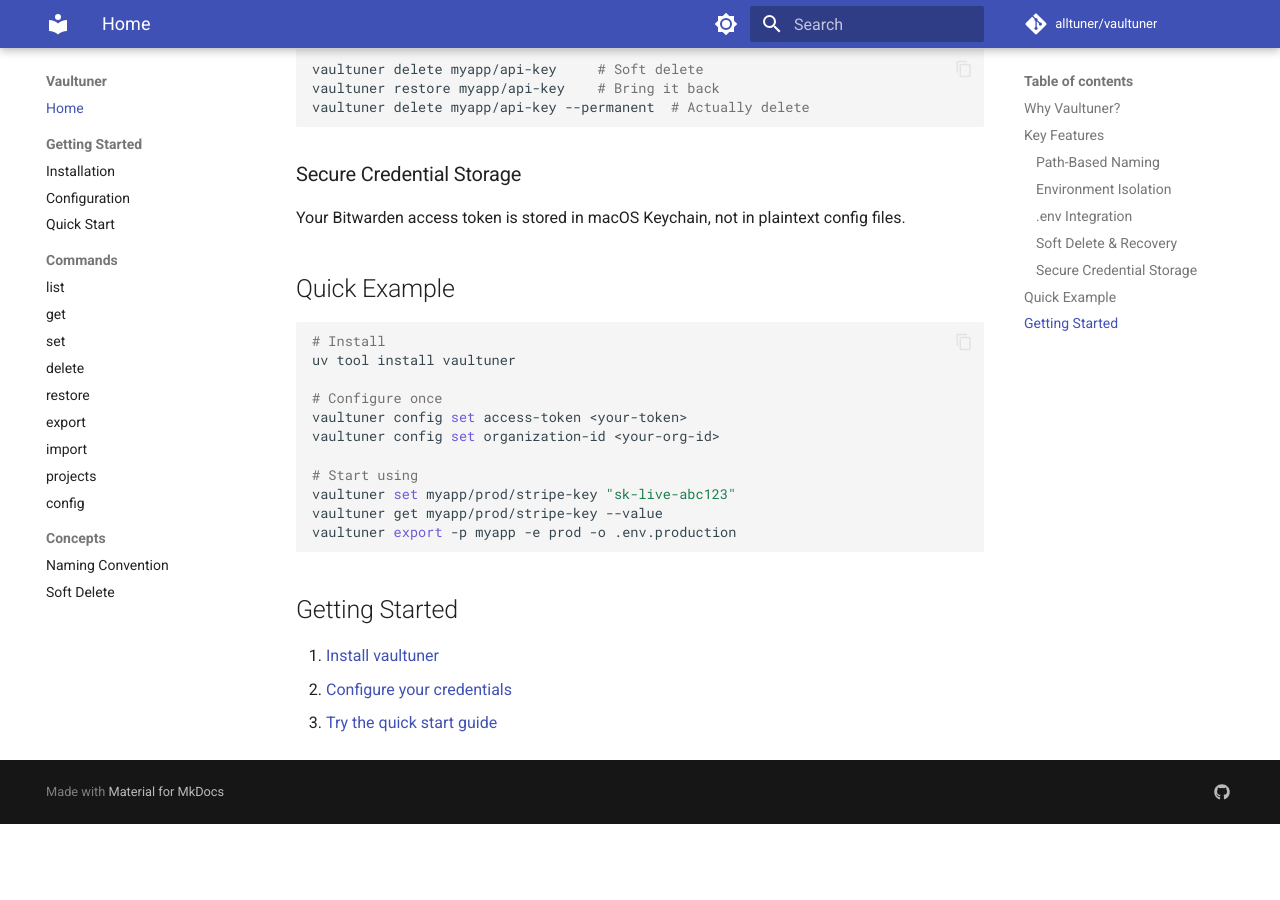
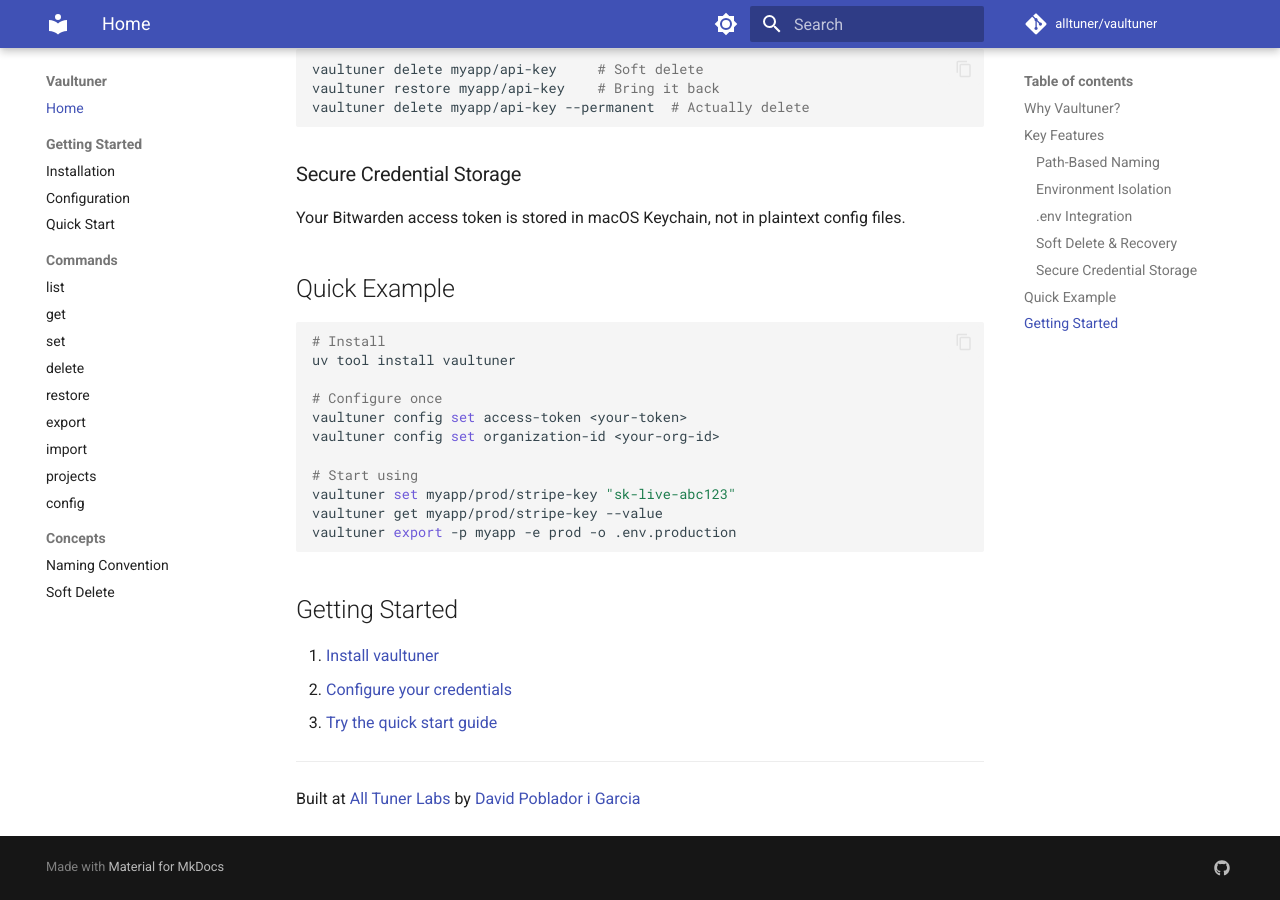
Before and after one commit to alltuner/vaultuner, an MkDocs documentation site: the page built from docs/index.md, in a window 1280 px wide and 900 px high, scrolled down 1396 px. Built offline with MkDocs 1.6.1 and Material for MkDocs 9.7.7, drawn with Linux system fonts in a browser that asks for light colours; comment, search, counter and statistics services are not loaded; before the commit the page ends 2220 px from its top, so only the background shows below that.

Commit message:
docs: add credits (#25)
Co-authored-by: Claude Opus 4.5 <noreply@anthropic.com>

```diff
--- a/docs/index.md
+++ b/docs/index.md
@@ -80,3 +80,7 @@ vaultuner export -p myapp -e prod -o .env.production
 1. [Install vaultuner](getting-started/installation.md)
 2. [Configure your credentials](getting-started/configuration.md)
 3. [Try the quick start guide](getting-started/quickstart.md)
+
+---
+
+Built at [All Tuner Labs](https://alltuner.com) by [David Poblador i Garcia](https://davidpoblador.com)
```
Also changed, not shown: README.md (+4 -0 lines).
